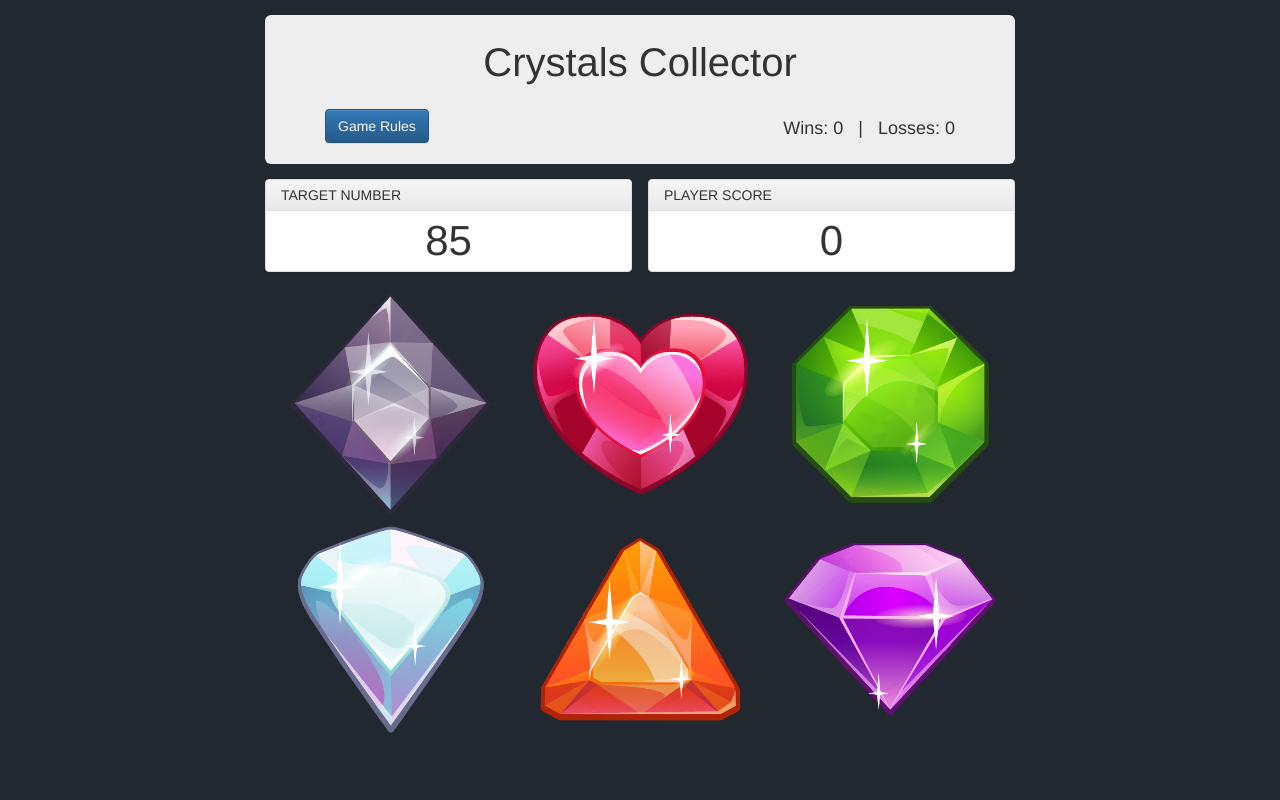
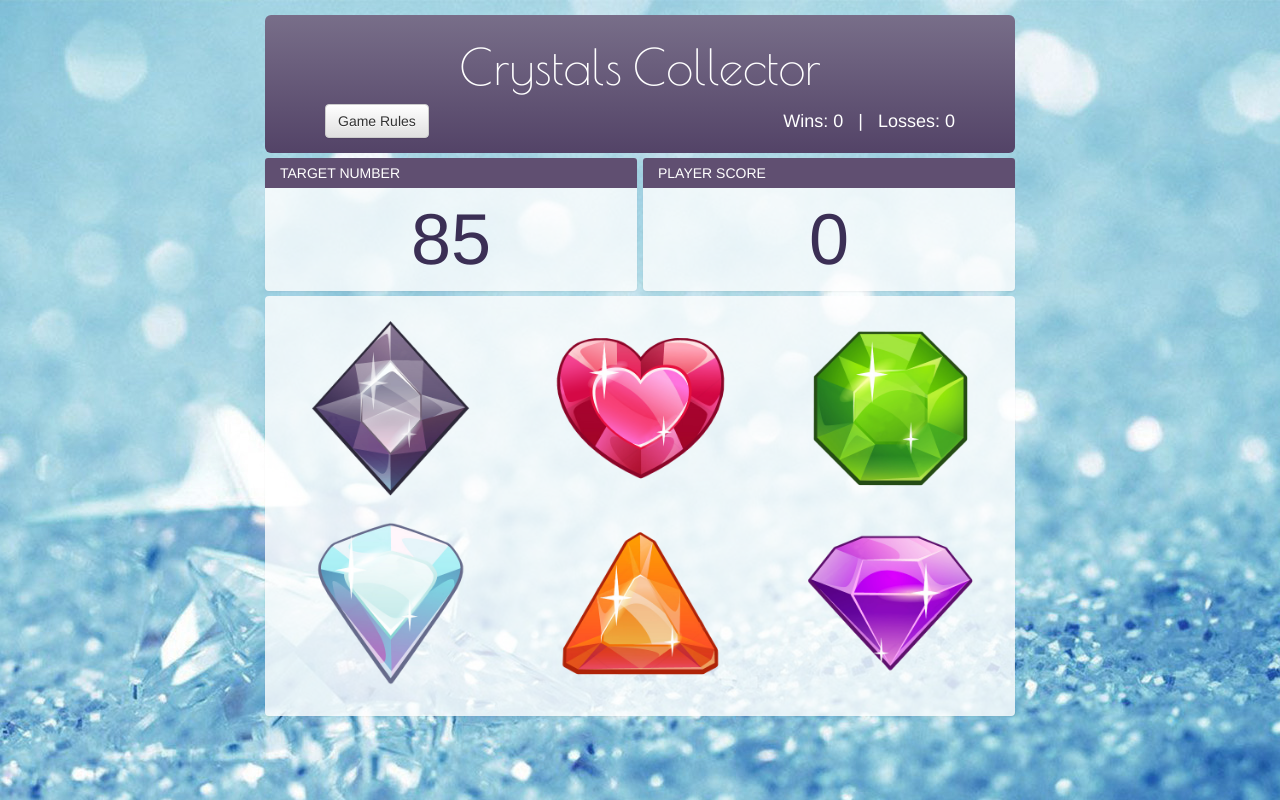
Before and after one commit to newfoundfreedom/week-4-game, a PHP site: page / in a window 1280 px wide. Run offline with PHP 8.4, Linux system fonts and the light colour scheme; some libraries are stand-ins or nearby versions.

Commit message:
final commit - everyting buttoned up and pretty

```diff
--- a/assets/css/style.css
+++ b/assets/css/style.css
@@ -1,50 +1,45 @@
 /*FONTS
 ----------------------------------------------------
-  font-family: 'Nova Mono', monospace;
-  font-family: 'Roboto Mono', monospace;
+ font-family: 'Poiret One', cursive;
 */
 
 body {
-    background-color: #212830;
+    background-image: url(../images/cc-bg2.jpg);
+    -webkit-background-size:;
+    background-percent: contain;
 }
 
 .jumbotron {
-    margin: 15px 0px;
+    margin: 15px 0px 5px 0px;
     padding: 5px 0px 15px 0px;
+    background: linear-gradient(#786e89, #534367);
+    /*border: 1px solid #2e2737;*/
 }
 
 .jumbotron h1 {
-    font-size: 40px;
+    font-family: 'Poiret One', cursive;
+    font-size: 49px;
     text-align: center;
-}
-
-.sub-title {
-    margin-top: 15px;
+    color: white;
 }
 
 .sub-title-text {
-    font-size: 12px;
-}
-
-img {
-    width: 90%;
+    font-size: 18px;
+    color: white;
+    position: relative;
+    top: 5px;
 }
 
 .panel-left {
-    margin-right: -7px;
+    margin-right: -12px;
+    margin-bottom: 5px;
 }
 
 .panel-right {
-    margin-left: -7px;
+    margin-left: -12px;
+    margin-bottom: 5px;
 }
 
-.panel-heading {
-    padding: 5px 15px;
-}
-
-.panel-body {
-    padding: 0px;
-}
 
 #target-num, #player-score {
     font-size: 3em;
@@ -53,3 +48,42 @@ img {
 .col-xs-4 {
     padding: 0px;
 }
+
+#game-board {
+    padding: 15px;
+}
+
+.panel, .panel-custom {
+    background-color: rgba(255, 255, 255, 0.8);
+    border: none;
+    color: #3b2f55;
+    /*border: 1px solid #2e2737;*/
+}
+
+.panel-body {
+    font-size: x-large;
+    padding: 0px;
+}
+
+.panel-heading {
+    background: #604f71;
+    padding: 5px 15px;
+    color: white;
+    border: none;
+}
+
+.img-zoom {
+    margin: 10px;
+    width: 70%;
+    -webkit-transition: all .2s ease-in-out;
+    -moz-transition: all .2s ease-in-out;
+    -o-transition: all .2s ease-in-out;
+    -ms-transition: all .2s ease-in-out;
+}
+
+.transition {
+    -webkit-transform: scale(1.3);
+    -moz-transform: scale(1.3);
+    -o-transform: scale(1.3);
+    transform: scale(1.3);
+}
--- a/assets/javascript/game.js
+++ b/assets/javascript/game.js
@@ -36,7 +36,7 @@ var ccGame = {
                 .addClass('col-xs-4 text-center')                                           //   assign it to take up 4 columns of its parent div
                 .appendTo('#game-board');                                                   //   place it within the game board area
             $('<img>')                                                                      // create an image element
-                .addClass('game-crystal')                                                   //   assign it the game-crystal class (which we will grab later for our click function)
+                .addClass('game-crystal img-zoom')                                          //   assign it the game-crystal class (which we will grab later for our click function)
                 .attr('src', crystalDisplayed)                                              //   place the randomly selected image in it
                 .data('crystalPoints', crystalValue)                                        //   assign the randomly selected value through the data attribute
                 .appendTo(crystalContainer);                                                //   place the image within the container div created above
@@ -52,27 +52,32 @@ var ccGame = {
             ccGame.playerScore += val;                          // add the clicked crystal's value to the players number
             $('#player-score').text(ccGame.playerScore);        // update the players number display
             if (ccGame.targetNum == ccGame.playerScore) {       // check to see if the game has been won by comparing the players score against the target number
-                ccGame.winCount++;                                // if so, iterate the win counter
+                ccGame.winCount++;                              // if so, iterate the win counter
                 $('#winModal').modal('show');                   // and show the win modal window
             }
             else if (ccGame.playerScore > ccGame.targetNum) {   // check to see if the game has been lost - if player score is greater than the target number
-                ccGame.lossCount++;                               // if so, then iterate the loss counter
+                ccGame.lossCount++;                             // if so, then iterate the loss counter
                 $('#lostModal').modal('show');                  // and show the loss modal window
             }
         })
 
-        $('#myModal').modal({
-            backdrop: 'static',
-            keyboard: false
-        })
-
         $('.play-again').on('click', function () {              // if the play-again button is pressed then
-            ccGame.startGame();                                   // run the start game function
+            ccGame.startGame();                                 // run the start game function
         })
 
         $('.exit').on('click', function () {                    // if an exit button is pressed then
             window.close();                                     // exit the current window
         })
+
+        $('.img-zoom').hover(function() {
+            $(this).addClass('transition');
+
+        }, function() {
+            $(this).removeClass('transition');
+        });
+
+
+
     }
 };
 
--- a/index.html
+++ b/index.html
@@ -18,7 +18,8 @@
           integrity="sha384-rHyoN1iRsVXV4nD0JutlnGaslCJuC7uwjduW9SVrLvRYooPp2bWYgmgJQIXwl/Sp" crossorigin="anonymous">
     <!-- Style Overrides CSS -->
     <link rel="stylesheet" href="assets/css/style.css">
-
+    <!--Google Fonts-->
+    <link href="https://fonts.googleapis.com/css?family=Poiret+One" rel="stylesheet">
 </head>
 
 <body>
@@ -29,8 +30,7 @@
     <div class="modal-dialog" role="document">
         <div class="modal-content">
             <div class="modal-header">
-                <button type="button" class="close" data-dismiss="modal"><span
-                        aria-hidden="true">&times;</span></button>
+                <button type="button" class="close" data-dismiss="modal"></button>
                 <h4 class="modal-title" id="myModalLabel">Game Rules</h4>
             </div>
             <div class="modal-body">
@@ -55,13 +55,16 @@
     <div class="modal-dialog" role="document">
         <div class="modal-content">
             <div class="modal-body text-center">
-                <h2>CONGRATULATIONS - YOU WIN!!!</h2>
+                <h2>YOU WON !!! &nbsp;&nbsp;:D</h2>
+                <h4>CONGRATULATIONS</h4>
             </div>
             <div class="modal-footer">
-                <button type="button" class="btn btn-primary play-again" data-toggle="modal" data-target="play-again" data-dismiss="modal">
+                <button type="button" class="btn btn-primary play-again" data-toggle="modal" data-target="play-again"
+                        data-dismiss="modal">
                     Play Again
                 </button>
-                <button type="button" class="btn btn-danger exit" data-toggle="modal" data-target="exit" data-dismiss="modal">
+                <button type="button" class="btn btn-danger exit" data-toggle="modal" data-target="exit"
+                        data-dismiss="modal">
                     Quit Game
                 </button>
             </div>
@@ -74,13 +77,16 @@
     <div class="modal-dialog" role="document">
         <div class="modal-content">
             <div class="modal-body text-center">
-                <h2>YOU LOST - You went over the Target Number</h2>
+                <h2>YOU LOST &nbsp;&nbsp;: (</h2>
+                <h4>You went over the Target Number</h4>
             </div>
             <div class="modal-footer">
-                <button type="button" class="btn btn-primary play-again" data-toggle="modal" data-target="play-again" data-dismiss="modal">
+                <button type="button" class="btn btn-primary play-again" data-toggle="modal" data-target="play-again"
+                        data-dismiss="modal">
                     Try Again
                 </button>
-                <button type="button" class="btn btn-danger exit" data-toggle="modal" data-target="exit" data-dismiss="modal">
+                <button type="button" class="btn btn-danger exit" data-toggle="modal" data-target="exit"
+                        data-dismiss="modal">
                     Quit Game
                 </button>
             </div>
@@ -98,24 +104,19 @@
                 </div>
                 <div class="row sub-title">
                     <div class="col-xs-2">
-                        <button type="button" class="btn btn-primary" data-toggle="modal" data-target="#rulesModal"
-                                data-backdrop="static" data-keyboard="false">
+                        <button type="button" class="btn btn-default" data-toggle="modal" data-target="#rulesModal">
                             Game Rules
                         </button>
                     </div>
                     <div class="col-xs-10 text-right sub-title-text">
-                        <h4>Wins: <span id="win-count">&nbsp;</span>&nbsp;&nbsp; | &nbsp;&nbsp;Losses: <span
-                                id="loss-count">&nbsp;</span></h4>
+                        Wins: <span id="win-count">&nbsp;</span>&nbsp;&nbsp; | &nbsp;&nbsp;Losses: <span
+                                id="loss-count">&nbsp;</span>
                     </div>
                 </div>
             </div>
         </div>
-    </div>
-
-
-    <div class="row">
         <div class="col-xs-6 col-sm-4 col-sm-offset-2">
-            <div class="panel panel-default panel-left">
+            <div class="panel panel-custom panel-left">
                 <div class="panel-heading">
                     TARGET NUMBER
                 </div>
@@ -125,7 +126,7 @@
             </div>
         </div>
         <div class="col-xs-6 col-sm-4">
-            <div class="panel panel-default panel-right">
+            <div class="panel panel-custom panel-right">
                 <div class="panel-heading">
                     PLAYER SCORE
                 </div>
@@ -134,11 +135,17 @@
                 </div>
             </div>
         </div>
-        <div id="game-board" class="col-sm-8 col-sm-offset-2">
+    </div>
+    <div class="row">
+        <div class="col-sm-8 col-sm-offset-2">
+            <div class="panel panel-custom">
+                <div id="game-board" class="row">
+
+                </div>
+            </div>
         </div>
     </div>
 </div>
-
 
 <!-- Latest compiled and minified Bootstrap JavaScript -->
 <script src="https://maxcdn.bootstrapcdn.com/bootstrap/3.3.7/js/bootstrap.min.js"
```
Also changed, not shown: assets/images/cc-bg2.jpg (added), 1 other file.
